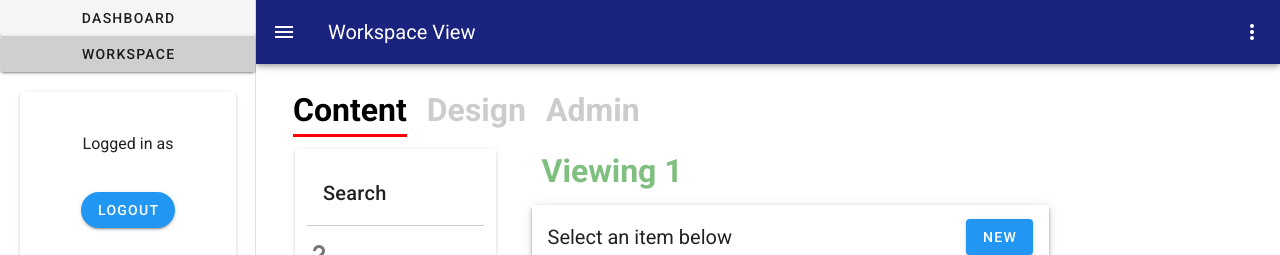
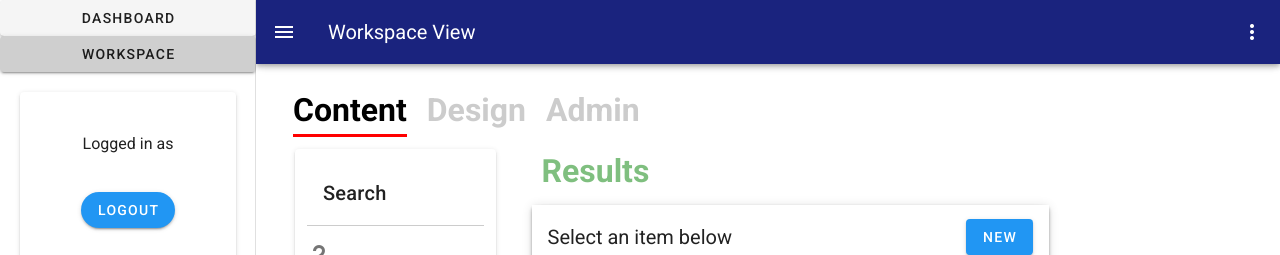
Before and after one commit to iingles/isaac-ingles-3790-final, a Vue app: page /workspace/1 in a window 1280 px wide. Shown: the top 255 px of the page. Built offline with nearby package versions, Linux system fonts and the light colour scheme.

Commit message:
changed header in search results

```diff
--- a/src/components/workspace/WorkspaceViewPort.vue
+++ b/src/components/workspace/WorkspaceViewPort.vue
@@ -1,7 +1,7 @@
 <template>
     <v-container>
         <v-row>
-            <h1 v-emphasized> Viewing {{this.$route.params.viewmode}}</h1>
+            <h1 v-emphasized>Results</h1>
         </v-row>
         <v-row>
             <!-- <h2>{{this.$route.params.workview | upper}}</h2> -->
```
